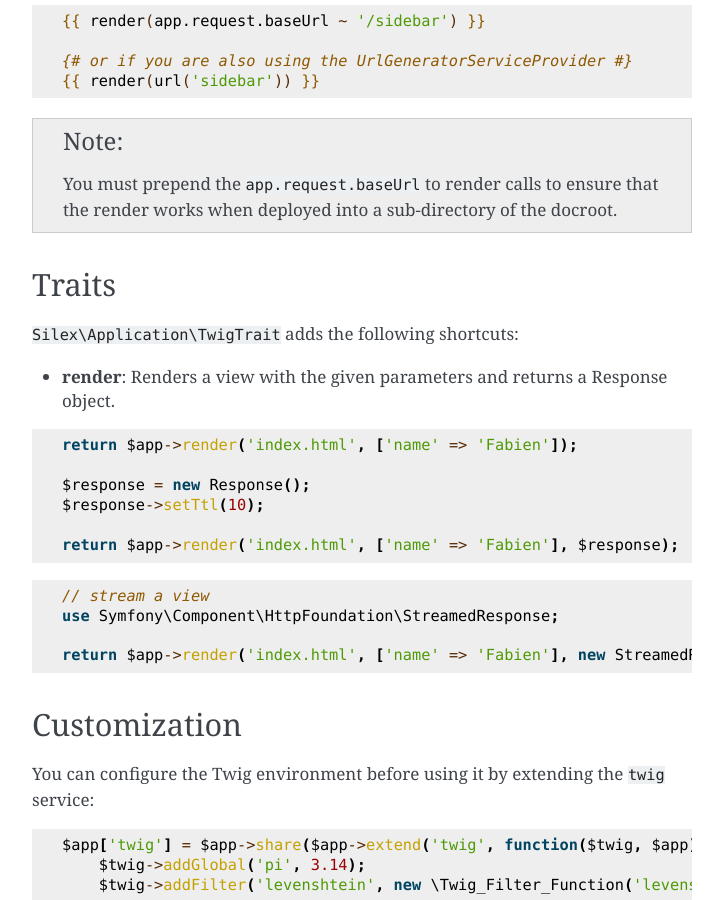
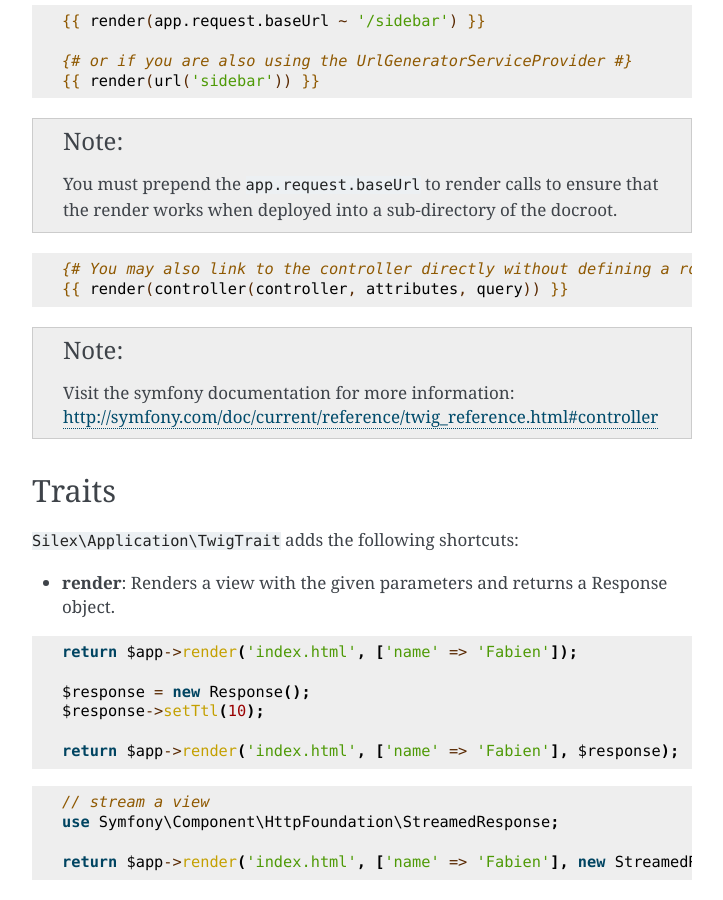
Before and after one commit to silexphp/Silex, a Sphinx documentation site: the page built from doc/providers/twig.rst, in a window 1280 px wide and 900 px high, scrolled down 2031 px. Shown: the whole window, without its empty margins (388-1111 px from the left). Built offline with Sphinx 7.4.7, drawn with Linux system fonts in a browser that asks for light colours.

Commit message:
Mention the use of controller() function
This was discussed on twitter before

```diff
--- a/doc/providers/twig.rst
+++ b/doc/providers/twig.rst
@@ -115,10 +115,21 @@ from a template:
     {# or if you are also using the UrlGeneratorServiceProvider #}
     {{ render(url('sidebar')) }}
 
+
 .. note::
 
     You must prepend the ``app.request.baseUrl`` to render calls to ensure
     that the render works when deployed into a sub-directory of the docroot.
+
+
+.. code-block:: jinja
+
+    {# You may also link to the controller directly without defining a route for it: #}
+    {{ render(controller(controller, attributes, query)) }}
+
+.. note::
+
+    Visit the symfony documentation for more information: http://symfony.com/doc/current/reference/twig_reference.html#controller
 
 Traits
 ------
```
